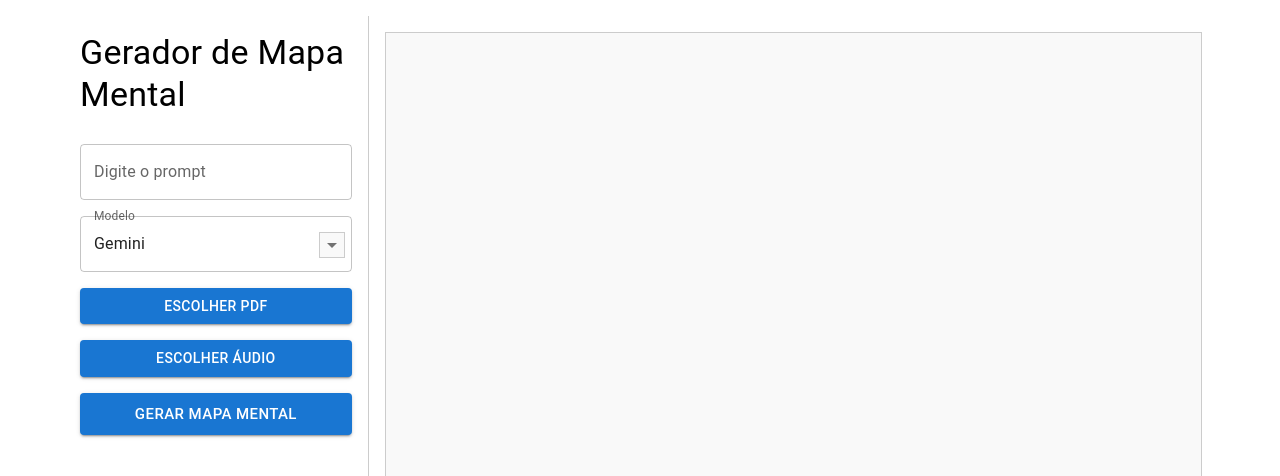
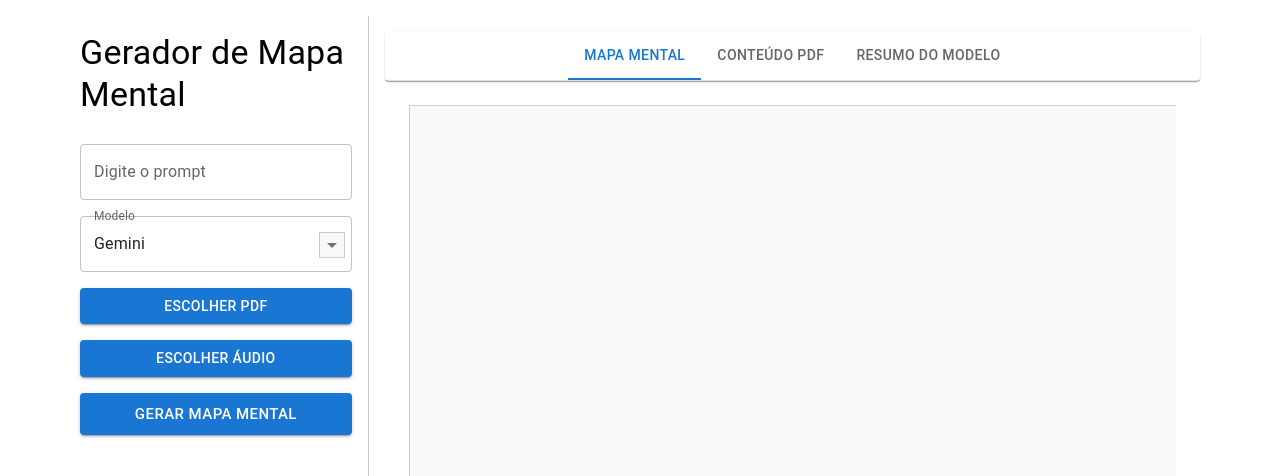
Before and after one commit to Jorge-Barbosa1/Projeto, a React (Create React App) app in the folder frontend/: page / in a window 1280 px wide. Shown: the top 476 px of the page. Built offline with nearby package versions, Linux system fonts and the light colour scheme.

Commit message:
Refactor mind map generation logic, enhance Ollama integration, and improve UI with tabbed interface for displaying PDF content and model summaries

```diff
--- a/frontend/src/App.js
+++ b/frontend/src/App.js
@@ -12,8 +12,25 @@ import {
   MenuItem,
   InputLabel,
   FormControl,
+  Tabs,
+  Tab,
+  Paper,
 } from "@mui/material";
 import "./App.css";
+
+function TabPanel(props) {
+  const { children, value, index, ...other } = props;
+  return (
+    <div
+      role="tabpanel"
+      hidden={value !== index}
+      id={`tabpanel-${index}`}
+      {...other}
+    >
+      {value === index && <Box sx={{ p: 3 }}>{children}</Box>}
+    </div>
+  );
+}
 
 function App() {
   const [markdown, setMarkdown] = useState("");
@@ -21,15 +38,35 @@ function App() {
   const [pdfFile, setPdfFile] = useState(null);
   const [audioFile, setAudioFile] = useState(null);
   const [model, setModel] = useState("gemini");
+  const [tabValue, setTabValue] = useState(0);
+  const [pdfContent, setPdfContent] = useState("");
+  const [modelSummary, setModelSummary] = useState("");
   const svgRef = useRef(null);
+  const markmapRef = useRef(null);
 
   useEffect(() => {
-    if (markdown) {
+    if (markdown && svgRef.current) {
+      // Limpar o SVG anterior
+      svgRef.current.innerHTML = '';
+
+      // Criar novo markmap
       const transformer = new Transformer();
       const { root } = transformer.transform(markdown);
-      Markmap.create(svgRef.current, {}, root);
+      const mm = Markmap.create(svgRef.current, {}, root);
+      markmapRef.current = mm;
     }
   }, [markdown]);
+
+  // Atualizar o markmap quando trocar de tab
+  useEffect(() => {
+    if (tabValue === 0 && markmapRef.current) {
+      markmapRef.current.fit();
+    }
+  }, [tabValue]);
+
+  const handleTabChange = (event, newValue) => {
+    setTabValue(newValue);
+  };
 
   const handleSubmit = async (event) => {
     event.preventDefault();
@@ -43,6 +80,9 @@ function App() {
     try {
       const response = await axios.post("http://localhost:8000/process-file", formData);
       setMarkdown(response.data.markdown);
+      setPdfContent(response.data.original_text);
+      setModelSummary(response.data.model_summary);
+      setTabValue(0); // Volta para a primeira tab após gerar
     } catch (error) {
       console.error("Erro ao gerar mapa mental:", error);
     }
@@ -50,7 +90,7 @@ function App() {
 
   return (
     <Container maxWidth="lg" sx={{ display: "flex", height: "100vh", padding: 2 }}>
-      {/* Coluna da esquerda */}
+      {/* Left Column */}
       <Box
         sx={{
           flex: 1,
@@ -76,16 +116,16 @@ function App() {
             <InputLabel>Modelo</InputLabel>
             <Select value={model} onChange={(e) => setModel(e.target.value)}>
               <MenuItem value="gemini">Gemini</MenuItem>
-              {/*<MenuItem value="ollama">Ollama</MenuItem>*/}
               <MenuItem value="claude">ClaudeAI</MenuItem>
               <MenuItem value="mistral">Mistral</MenuItem>
-              <MenuItem value="langchain">langchain</MenuItem>
+              <MenuItem value="ollama">Ollama</MenuItem>
             </Select>
           </FormControl>
           <Button variant="contained" component="label">
             Escolher PDF
             <input
               type="file"
+              accept=".pdf"
               hidden
               onChange={(e) => setPdfFile(e.target.files[0])}
             />
@@ -94,6 +134,7 @@ function App() {
             Escolher Áudio
             <input
               type="file"
+              accept="audio/*"
               hidden
               onChange={(e) => setAudioFile(e.target.files[0])}
             />
@@ -104,9 +145,51 @@ function App() {
         </form>
       </Box>
 
-      {/* Coluna da direita */}
-      <Box sx={{ flex: 3, padding: 2 }}>
-        <svg ref={svgRef} width="100%" height="100%"></svg>
+      {/* Right Column */}
+      <Box sx={{ flex: 3, padding: 2, display: 'flex', flexDirection: 'column' }}>
+        <Paper sx={{ width: '100%', bgcolor: 'background.paper' }}>
+          <Tabs
+            value={tabValue}
+            onChange={handleTabChange}
+            centered
+            sx={{ borderBottom: 1, borderColor: 'divider' }}
+          >
+            <Tab label="Mapa Mental" />
+            <Tab label="Conteúdo PDF" />
+            <Tab label="Resumo do Modelo" />
+          </Tabs>
+        </Paper>
+
+        <TabPanel value={tabValue} index={0}>
+          <div style={{ width: "100%", height: "calc(100vh - 200px)", overflow: "hidden" }}>
+            <svg ref={svgRef} style={{ width: "100%", height: "100%" }}></svg>
+          </div>
+        </TabPanel>
+
+        <TabPanel value={tabValue} index={1}>
+          <Paper
+            sx={{
+              p: 2,
+              maxHeight: "calc(100vh - 200px)",
+              overflow: "auto",
+              whiteSpace: "pre-wrap"
+            }}
+          >
+            {pdfContent}
+          </Paper>
+        </TabPanel>
+
+        <TabPanel value={tabValue} index={2}>
+          <Paper
+            sx={{
+              p: 2,
+              maxHeight: "calc(100vh - 200px)",
+              overflow: "auto"
+            }}
+          >
+            <div style={{ whiteSpace: "pre-wrap" }}>{modelSummary}</div>
+          </Paper>
+        </TabPanel>
       </Box>
     </Container>
   );
```
Also changed, not shown: 2 other files (tests, documents, lock files or other folders).
